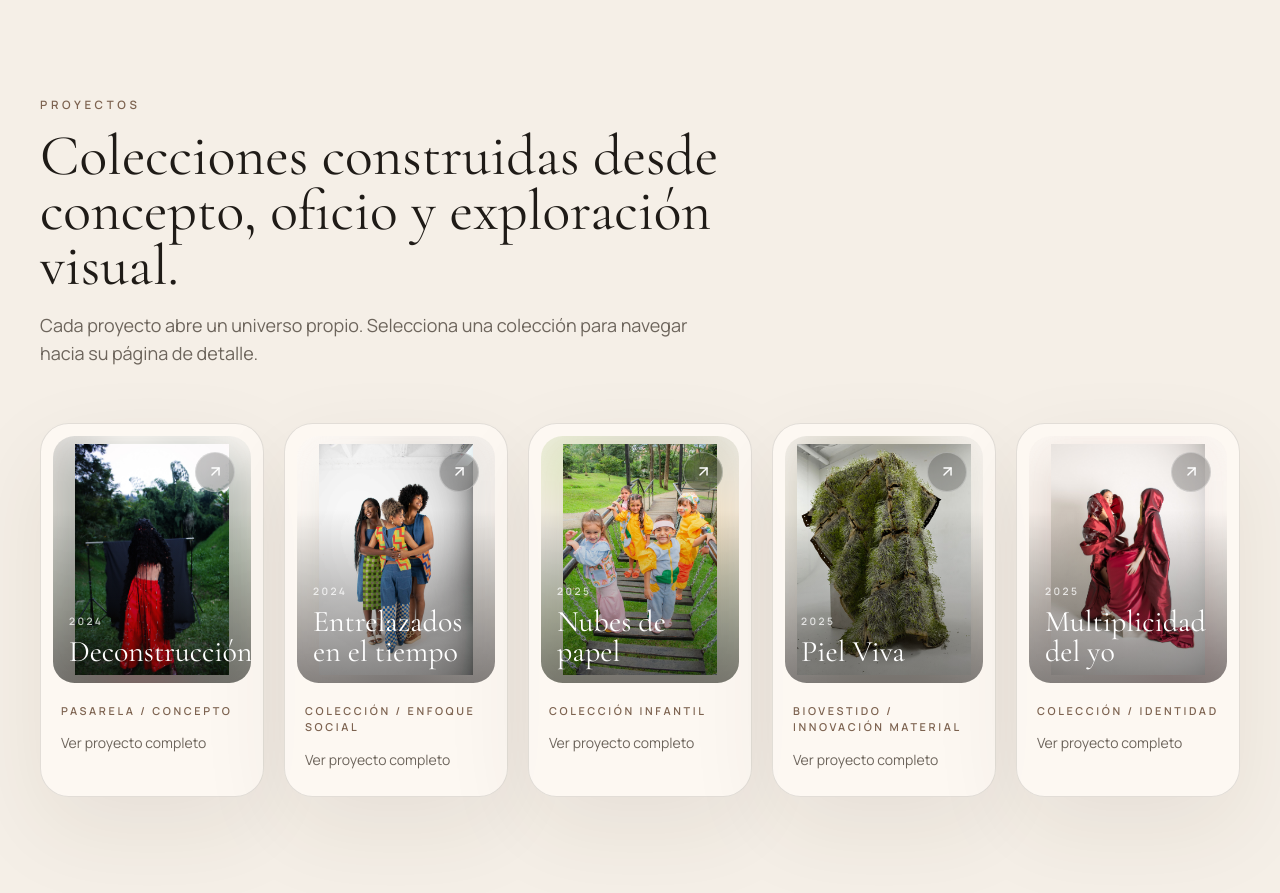
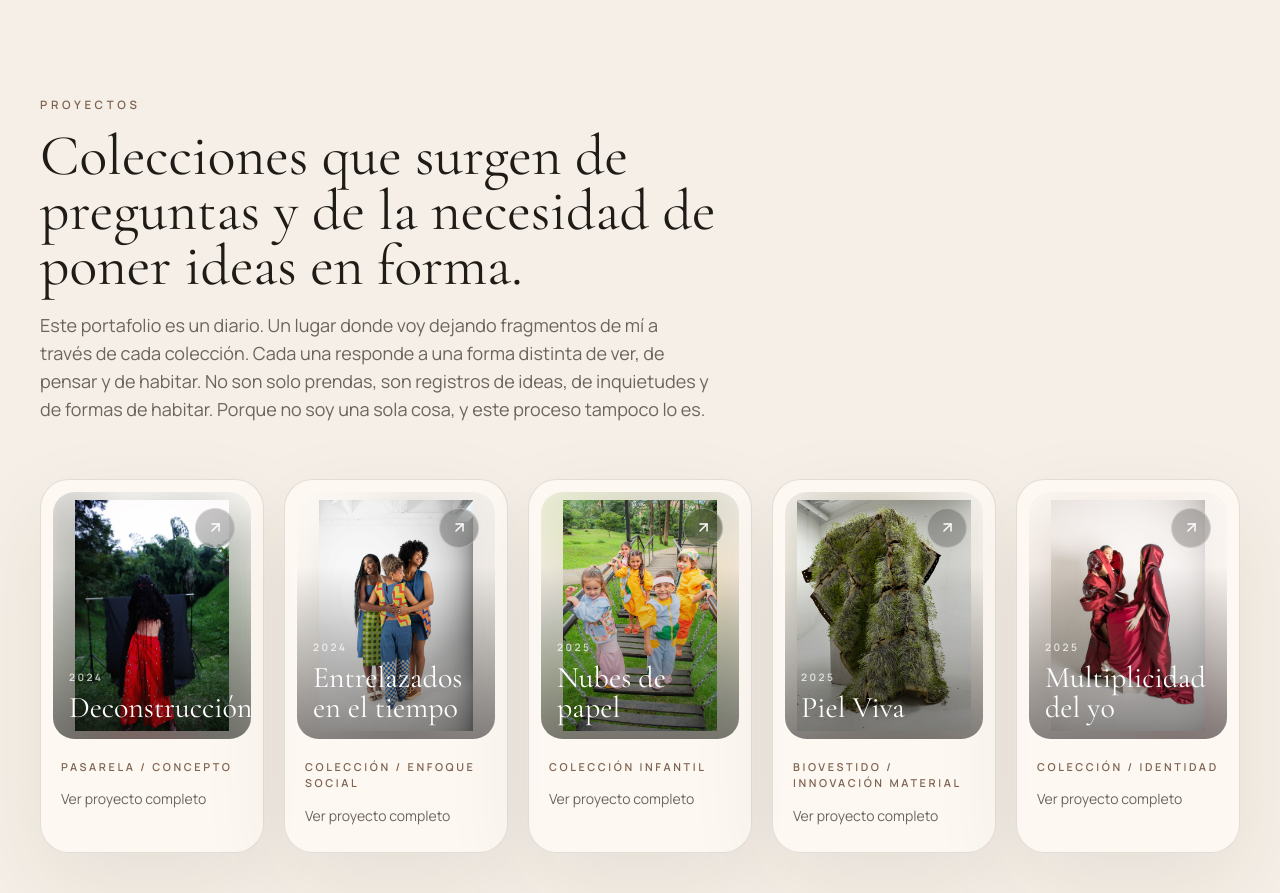
Before and after one commit to AlexisPineda21/daguirre-portafolio, a React (Vite) app: page / in a window 1280 px wide. Shown: the part 2900-3793 px from the top of the page. Built offline with nearby package versions, Linux system fonts and the light colour scheme.

Commit message:
Story description and title changed

```diff
--- a/src/data/portfolioData.js
+++ b/src/data/portfolioData.js
@@ -73,9 +73,9 @@ export const portfolioData = {
   },
   projectsIntro: {
     eyebrow: 'Proyectos',
-    title: 'Colecciones construidas desde concepto, oficio y exploración visual.',
+    title: 'Colecciones que surgen de preguntas y de la necesidad de poner ideas en forma.',
     description:
-      'Cada proyecto abre un universo propio. Selecciona una colección para navegar hacia su página de detalle.',
+      'Este portafolio es un diario. Un lugar donde voy dejando fragmentos de mí a través de cada colección. Cada una responde a una forma distinta de ver, de pensar y de habitar. No son solo prendas, son registros de ideas, de inquietudes y de formas de habitar. Porque no soy una sola cosa, y este proceso tampoco lo es.',
   },
   projects: [
     {
```
